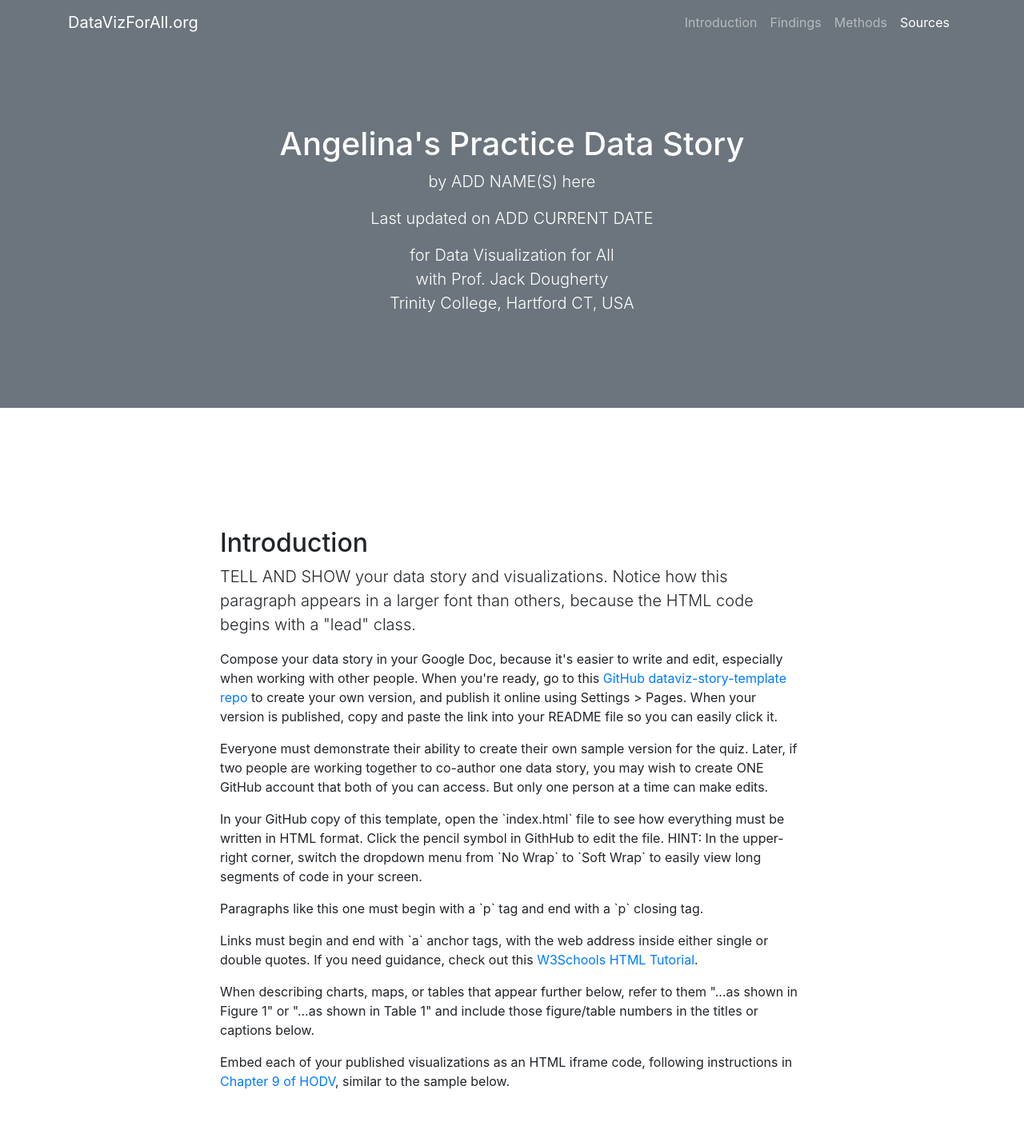
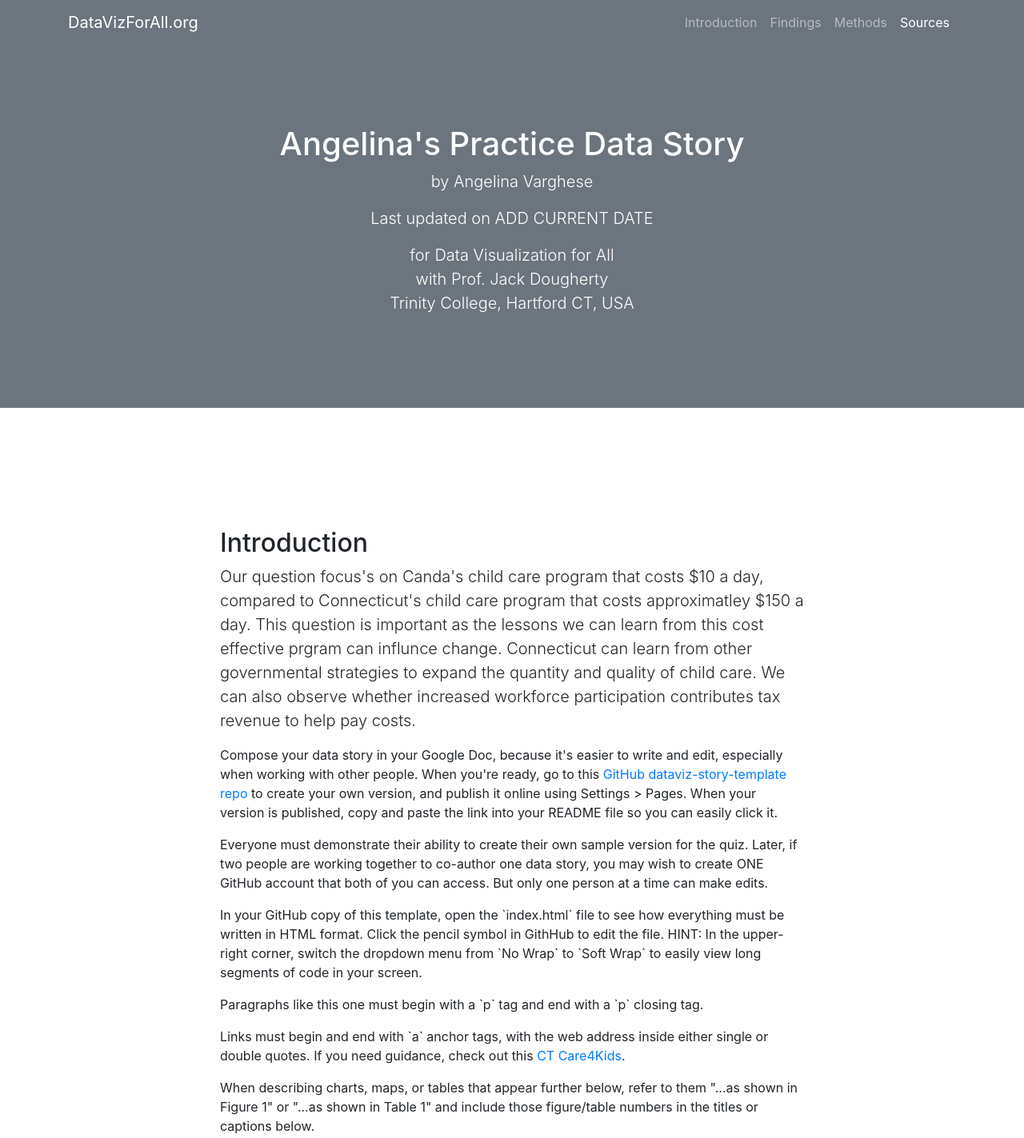
Before and after one commit to AngelinaVarghese/sample-datastory-, a plain HTML site: page index.html in a window 1280 px wide. Shown: the top 1423 px of the page at 80% size. Drawn offline with nearby package versions, Linux system fonts and the light colour scheme; grey boxes are pictures that could not be loaded.

Commit message:
Update index.html

```diff
--- a/index.html
+++ b/index.html
@@ -54,7 +54,7 @@
   <header class="bg-secondary text-white">
     <div class="container text-center">
       <h1>Angelina's Practice Data Story</h1>
-      <p class="lead">by ADD NAME(S) here</p>
+      <p class="lead">by Angelina Varghese</p>
       <p class="lead">Last updated on ADD CURRENT DATE</p>
       <p class="lead">for Data Visualization for All</br>with Prof. Jack Dougherty</br>Trinity College, Hartford CT, USA</p>
     </div>
@@ -66,7 +66,7 @@
       <div class="row">
         <div class="col-lg-8 mx-auto">
           <h2>Introduction</h2>
-          <p class="lead">TELL AND SHOW your data story and visualizations. Notice how this paragraph appears in a larger font than others, because the HTML code begins with a "lead" class.</p>
+          <p class="lead"> Our question focus's on Canda's child care program that costs $10 a day, compared to Connecticut's child care program that costs approximatley $150 a day. This question is important as the lessons we can learn from this cost effective prgram can influnce change. Connecticut can learn from other governmental strategies to expand the quantity and quality of child care. We can also observe whether increased workforce participation contributes tax revenue to help pay costs.</p>
 
           <p>Compose your data story in your Google Doc, because it's easier to write and edit, especially when working with other people. When you're ready, go to this <a href="https://github.com/DataVizForAll/dataviz-story-template">GitHub dataviz-story-template repo</a> to create your own version, and publish it online using Settings > Pages. When your version is published, copy and paste the link into your README file so you can easily click it.</p>
 
@@ -76,7 +76,7 @@
 
           <p>Paragraphs like this one must begin with a `p` tag and end with a `p` closing tag.</p>
 
-          <p>Links must begin and end with `a` anchor tags, with the web address inside either single or double quotes. If you need guidance, check out this <a href='https://www.w3schools.com/html/html_basic.asp'>W3Schools HTML Tutorial</a>.
+          <p>Links must begin and end with `a` anchor tags, with the web address inside either single or double quotes. If you need guidance, check out this <a href='https://www.ctcare4kids.com/'>CT Care4Kids</a>.
 
           <p>When describing charts, maps, or tables that appear further below, refer to them "...as shown in Figure 1" or "...as shown in Table 1" and include those figure/table numbers in the titles or captions below.</p>
 
```
